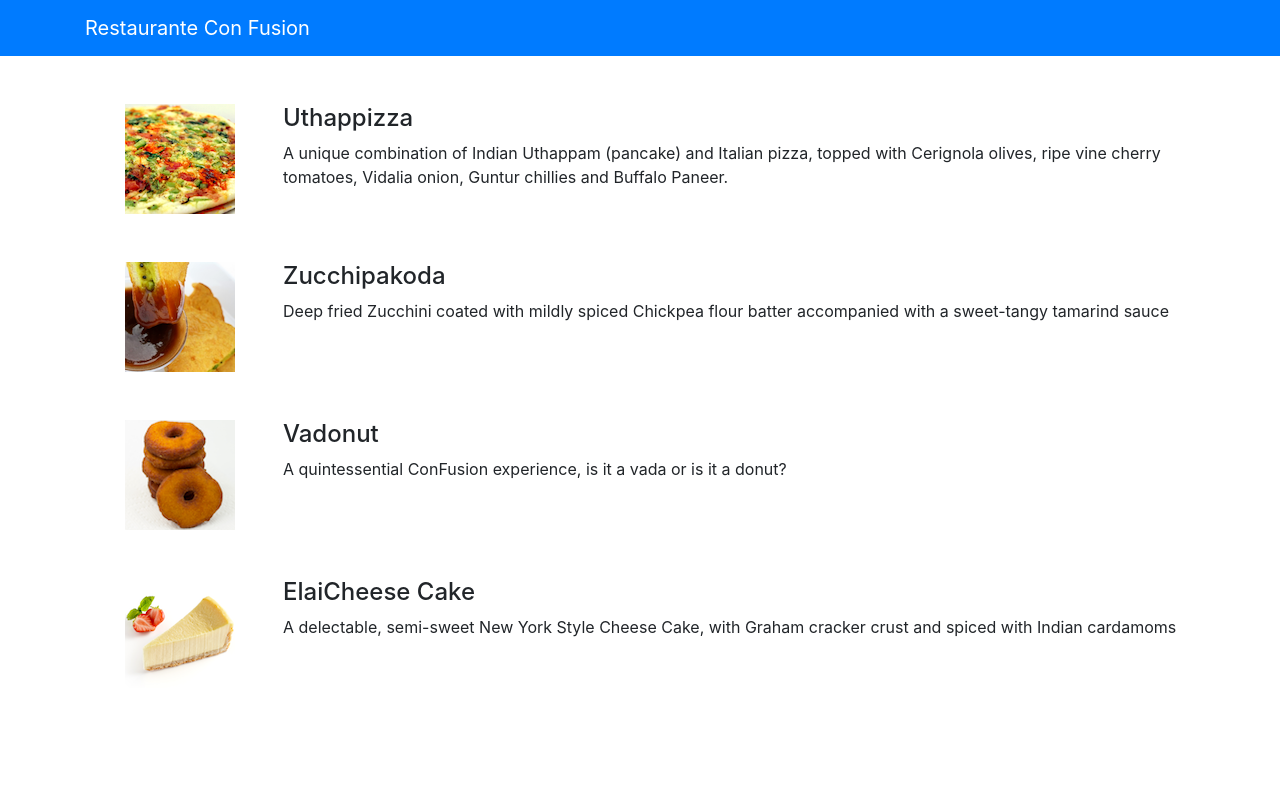
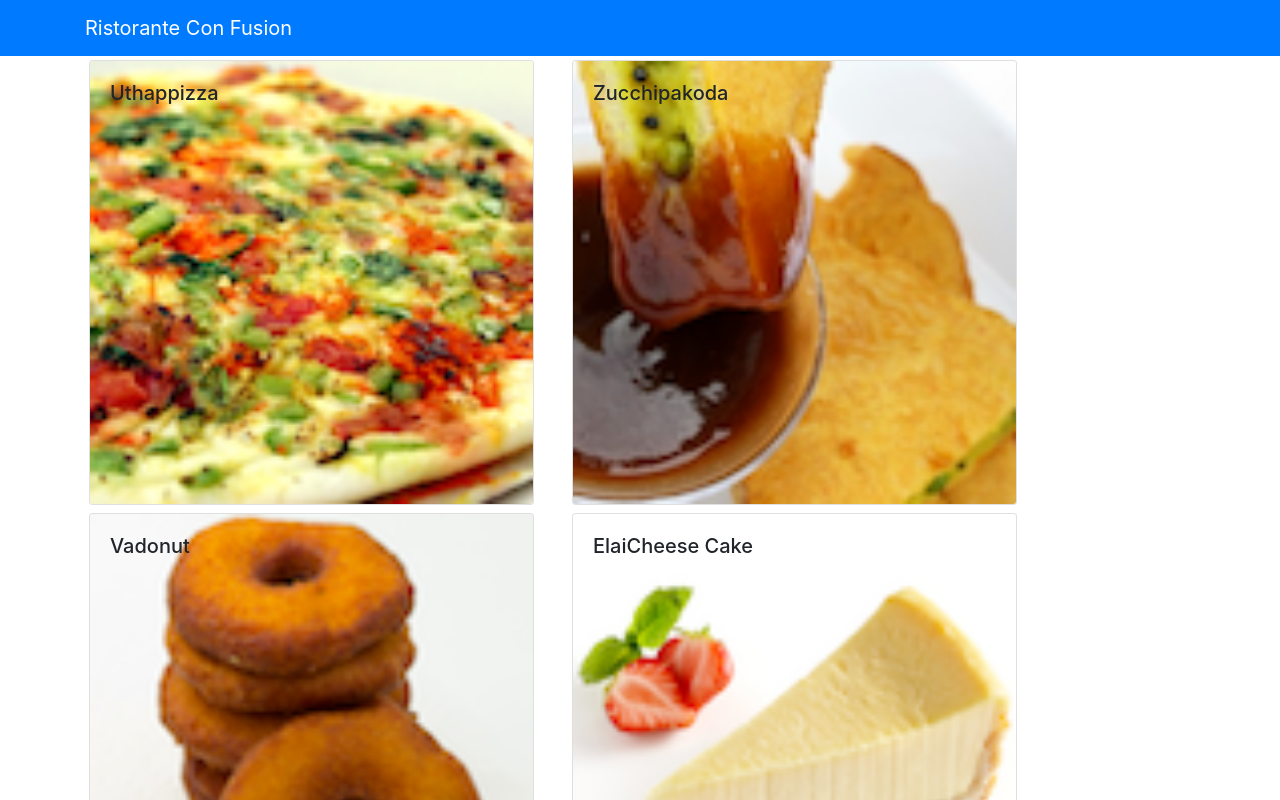
Before and after one commit to rv72/AnotherRestauranteConFusion, a React (Create React App) app: page / in a window 1280 px wide. Shown: the top 800 px of the page. Built offline with nearby package versions, Linux system fonts and the light colour scheme.

Commit message:
Reactstrap Card Components

```diff
--- a/src/App.js
+++ b/src/App.js
@@ -1,20 +1,31 @@
-import Reach, { Component } from 'react';
-import logo from './logo.svg';
+import React, { Component } from 'react';
 import { Navbar, NavbarBrand } from 'reactstrap'
-import Menu from './components/MenuComponent'
+import Menu from './components/MenuComponent';
 import './App.css';
+import { DISHES } from './shared/dishes';
 
-function App() {
-  return (
-    <div>
-      <Navbar dark color="primary">
-          <div className='container'>
-            <NavbarBrand href="/">Restaurante Con Fusion</NavbarBrand>
+class App extends Component {
+
+  constructor(props) {
+    super(props);
+    this.state = {
+      dishes: DISHES
+    };
+  }
+
+  render() {
+    return (
+      <div className="App">
+        <Navbar dark color="primary">
+          <div className="container">
+            <NavbarBrand href="/">Ristorante Con Fusion</NavbarBrand>
           </div>
-      </Navbar>
-      <Menu />
-    </div>
-  );
+        </Navbar>
+        <Menu  dishes={this.state.dishes} />
+      </div>
+    );
+  }
+
 }
 
 export default App;
--- a/src/components/MenuComponent.js
+++ b/src/components/MenuComponent.js
@@ -1,5 +1,6 @@
-import React, {Component} from 'react';
+import React, { Component } from 'react';
 import { Media } from 'reactstrap';
+import { Card, CardImg, CardImgOverlay, CardText, CardBody, CardTitle } from 'reactstrap';
 
 class Menu extends Component {
 
@@ -7,72 +8,59 @@
         super(props);
 
         this.state = {
-            dishes: [
-                {
-                  id: 0,
-                  name:'Uthappizza',
-                  image: 'assets/images/uthappizza.png',
-                  category: 'mains',
-                  label:'Hot',
-                  price:'4.99',
-                  description:'A unique combination of Indian Uthappam (pancake) and Italian pizza, topped with Cerignola olives, ripe vine cherry tomatoes, Vidalia onion, Guntur chillies and Buffalo Paneer.'                        },
-               {
-                  id: 1,
-                  name:'Zucchipakoda',
-                  image: 'assets/images/zucchipakoda.png',
-                  category: 'appetizer',
-                  label:'',
-                  price:'1.99',
-                  description:'Deep fried Zucchini coated with mildly spiced Chickpea flour batter accompanied with a sweet-tangy tamarind sauce'                        },
-               {
-                  id: 2,
-                  name:'Vadonut',
-                  image: 'assets/images/vadonut.png',
-                  category: 'appetizer',
-                  label:'New',
-                  price:'1.99',
-                  description:'A quintessential ConFusion experience, is it a vada or is it a donut?'                        },
-               {
-                  id: 3,
-                  name:'ElaiCheese Cake',
-                  image: 'assets/images/elaicheesecake.png',
-                  category: 'dessert',
-                  label:'',
-                  price:'2.99',
-                  description:'A delectable, semi-sweet New York Style Cheese Cake, with Graham cracker crust and spiced with Indian cardamoms'                        }
-               ],
-        };
+            selectedDish: null
+        }
+    }
+
+    onDishSelect(dish) {
+        this.setState({ selectedDish: dish });
+    }
+
+    renderDish(dish) {
+        if (dish != null)
+            return (
+                <Card>
+                    <CardImg top src={dish.image} alt={dish.name} />
+                    <CardBody>
+                        <CardTitle>{dish.name}</CardTitle>
+                        <CardText>{dish.description}</CardText>
+                    </CardBody>
+                </Card>
+            );
+        else
+            return (
+                <div></div>
+            );
     }
 
     render() {
-        const menu = this.state.dishes.map((dish) => {
+        const menu = this.props.dishes.map((dish) => {
             return (
-                <div key={dish.id} className="col-12 mt-5">
-                    <Media tag="li">
-                        <Media left middle>
-                            <Media object src={dish.image} alt={dish.name} />
-                        </Media>
-                        <Media body className="ml-5">
-                            <Media heading>{dish.name}</Media>
-                            <p>{dish.description}</p>
-                        </Media>
-                    </Media>
+                <div className="col-12 col-md-5 m-1">
+                    <Card key={dish.id}
+                        onClick={() => this.onDishSelect(dish)}>
+                        <CardImg width="100%" src={dish.image} alt={dish.name} />
+                        <CardImgOverlay>
+                            <CardTitle>{dish.name}</CardTitle>
+                        </CardImgOverlay>
+                    </Card>
                 </div>
-
             );
         });
 
         return (
             <div className="container">
                 <div className="row">
-                    <Media list>
-                        {menu}
-                    </Media>
+                    {menu}
+                </div>
+                <div className="row">
+                    <div className="col-12 col-md-5 m-1">
+                        {this.renderDish(this.state.selectedDish)}
+                    </div>
                 </div>
             </div>
         );
     }
-
 }
 
 export default Menu;
--- /dev/null
+++ b/src/shared/dishes.js
@@ -0,0 +1,186 @@
+export const DISHES =
+    [
+        {
+        id: 0,
+        name:'Uthappizza',
+        image: 'assets/images/uthappizza.png',
+        category: 'mains',
+        label:'Hot',
+        price:'4.99',
+        description:'A unique combination of Indian Uthappam (pancake) and Italian pizza, topped with Cerignola olives, ripe vine cherry tomatoes, Vidalia onion, Guntur chillies and Buffalo Paneer.',
+        comments: [
+            {
+            id: 0,
+            rating: 5,
+            comment: "Imagine all the eatables, living in conFusion!",
+            author: "John Lemon",
+            date: "2012-10-16T17:57:28.556094Z"
+            },
+            {
+            id: 1,
+            rating: 4,
+            comment: "Sends anyone to heaven, I wish I could get my mother-in-law to eat it!",
+            author: "Paul McVites",
+            date: "2014-09-05T17:57:28.556094Z"
+            },
+            {
+            id: 2,
+            rating: 3,
+            comment: "Eat it, just eat it!",
+            author: "Michael Jaikishan",
+            date: "2015-02-13T17:57:28.556094Z"
+            },
+            {
+            id: 3,
+            rating: 4,
+            comment: "Ultimate, Reaching for the stars!",
+            author: "Ringo Starry",
+            date: "2013-12-02T17:57:28.556094Z"
+            },
+            {
+            id: 4,
+            rating: 2,
+            comment: "It's your birthday, we're gonna party!",
+            author: "25 Cent",
+            date: "2011-12-02T17:57:28.556094Z"
+            }
+        ]                        },
+        {
+        id: 1,
+        name:'Zucchipakoda',
+        image: 'assets/images/zucchipakoda.png',
+        category: 'appetizer',
+        label:'',
+        price:'1.99',
+        description:'Deep fried Zucchini coated with mildly spiced Chickpea flour batter accompanied with a sweet-tangy tamarind sauce',
+        comments: [
+            {
+            id: 0,
+            rating: 5,
+            comment: "Imagine all the eatables, living in conFusion!",
+            author: "John Lemon",
+            date: "2012-10-16T17:57:28.556094Z"
+            },
+            {
+            id: 1,
+            rating: 4,
+            comment: "Sends anyone to heaven, I wish I could get my mother-in-law to eat it!",
+            author: "Paul McVites",
+            date: "2014-09-05T17:57:28.556094Z"
+            },
+            {
+            id: 2,
+            rating: 3,
+            comment: "Eat it, just eat it!",
+            author: "Michael Jaikishan",
+            date: "2015-02-13T17:57:28.556094Z"
+            },
+            {
+            id: 3,
+            rating: 4,
+            comment: "Ultimate, Reaching for the stars!",
+            author: "Ringo Starry",
+            date: "2013-12-02T17:57:28.556094Z"
+            },
+            {
+            id: 4,
+            rating: 2,
+            comment: "It's your birthday, we're gonna party!",
+            author: "25 Cent",
+            date: "2011-12-02T17:57:28.556094Z"
+            }
+        ]
+        },
+        {
+        id: 2,
+        name:'Vadonut',
+        image: 'assets/images/vadonut.png',
+        category: 'appetizer',
+        label:'New',
+        price:'1.99',
+        description:'A quintessential ConFusion experience, is it a vada or is it a donut?',
+        comments: [
+            {
+            id: 0,
+            rating: 5,
+            comment: "Imagine all the eatables, living in conFusion!",
+            author: "John Lemon",
+            date: "2012-10-16T17:57:28.556094Z"
+            },
+            {
+            id: 1,
+            rating: 4,
+            comment: "Sends anyone to heaven, I wish I could get my mother-in-law to eat it!",
+            author: "Paul McVites",
+            date: "2014-09-05T17:57:28.556094Z"
+            },
+            {
+            id: 2,
+            rating: 3,
+            comment: "Eat it, just eat it!",
+            author: "Michael Jaikishan",
+            date: "2015-02-13T17:57:28.556094Z"
+            },
+            {
+            id: 3,
+            rating: 4,
+            comment: "Ultimate, Reaching for the stars!",
+            author: "Ringo Starry",
+            date: "2013-12-02T17:57:28.556094Z"
+            },
+            {
+            id: 4,
+            rating: 2,
+            comment: "It's your birthday, we're gonna party!",
+            author: "25 Cent",
+            date: "2011-12-02T17:57:28.556094Z"
+            }
+        ]
+        },
+        {
+        id: 3,
+        name:'ElaiCheese Cake',
+        image: 'assets/images/elaicheesecake.png',
+        category: 'dessert',
+        label:'',
+        price:'2.99',
+        description:'A delectable, semi-sweet New York Style Cheese Cake, with Graham cracker crust and spiced with Indian cardamoms',
+        comments: [
+            {
+            id: 0,
+            rating: 5,
+            comment: "Imagine all the eatables, living in conFusion!",
+            author: "John Lemon",
+            date: "2012-10-16T17:57:28.556094Z"
+            },
+            {
+            id: 1,
+            rating: 4,
+            comment: "Sends anyone to heaven, I wish I could get my mother-in-law to eat it!",
+            author: "Paul McVites",
+            date: "2014-09-05T17:57:28.556094Z"
+            },
+            {
+            id: 2,
+            rating: 3,
+            comment: "Eat it, just eat it!",
+            author: "Michael Jaikishan",
+            date: "2015-02-13T17:57:28.556094Z"
+            },
+            {
+            id: 3,
+            rating: 4,
+            comment: "Ultimate, Reaching for the stars!",
+            author: "Ringo Starry",
+            date: "2013-12-02T17:57:28.556094Z"
+            },
+            {
+            id: 4,
+            rating: 2,
+            comment: "It's your birthday, we're gonna party!",
+            author: "25 Cent",
+            date: "2011-12-02T17:57:28.556094Z"
+            }
+        ]
+        }
+    ];
```
